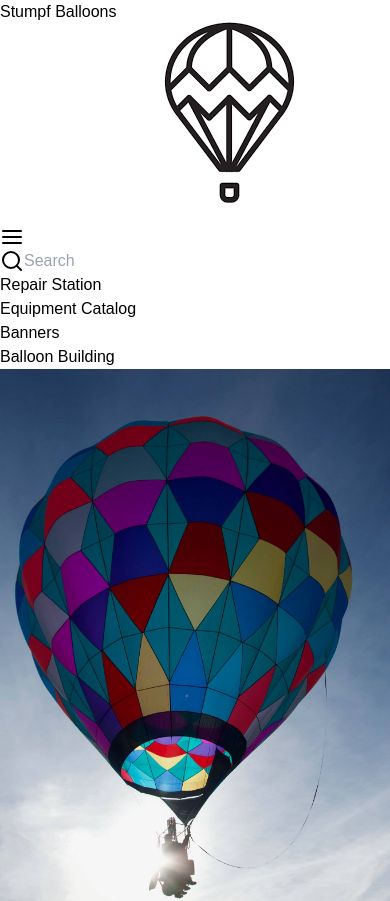
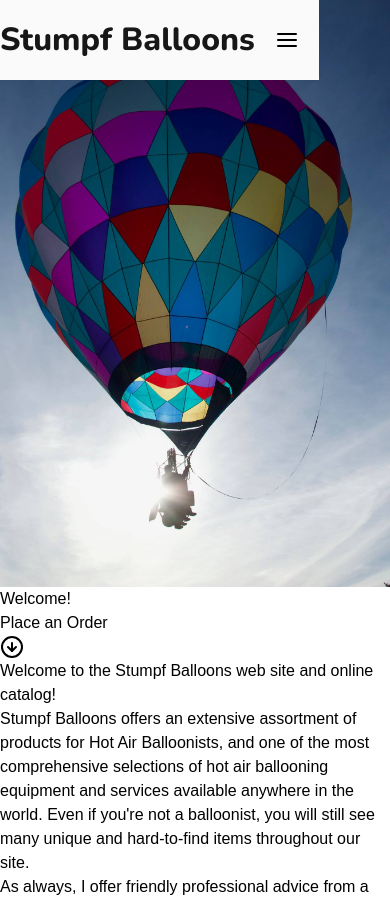
Before and after one commit to nkstumpf/stumpf-balloons-nextjs, a Next.js app: page / in a window 390 px wide. Shown: the top 901 px of the page. Built offline with nearby package versions, Linux system fonts and the light colour scheme.

Commit message:
feat: update tailwind config. port mobile nav styles. update catalog pages

```diff
--- a/components/Header.jsx
+++ b/components/Header.jsx
@@ -1,128 +1,47 @@
 import React from 'react';
 import Link from 'next/link';
-import { Menu, X, Search } from 'react-feather';
+import { Menu, X } from 'react-feather';
+import clsx from 'clsx';
 
-// header styles
+const headerStyles = [
+  'w-100',
+  'text-center'
+];
 
-//   width: 100%;
-//   text-align: center;
 
-//   a {
-//       text-decoration: none;
-//   }
+const divStyles = [
+  'flex',
+  'fixed',
+  'top-0',
+  'left-0',
+  'w-100',
+  'z-50',
+  'h-[80px]',
+  'content-start',
+  'items-center',
+  'bg-white',
+];
 
-//   ul, ol {
-//       list-style: none;
-//   }
+const navStyles = [
+  'z-30',
+  'fixed',
+  'overflow-hidden',
+  'left-0',
+  'bg-white',
+  'w-full',
+  'm-0',
+];
 
-//   .flex {
-//       display: flex;
-//       justify-content: center;
-//       align-items: center;
-//   }
-// `
-
-// div styles
-//   position: fixed;
-//   top: 0px;
-//   left: 0px;
-//   width: 100%;
-//   z-index: 40;
-//   height: 80px;
-//   display: flex;
-//   justify-content: flex-start;
-//   align-items: center;
-//   background-color: white;
-
-//   .logo-container {
-//       width: 100%;
-//   }
-
-//   .logo {
-//     font-family: ${(props) => props.theme.fonts.logo};
-//     font-size: ${(props) => props.theme.fonts.sizes.headinglg};
-//   }
-
-//   .sb-icon {
-//     width: auto;
-//     height: 50px;
-//     margin: 0px;
-//   }
-
-//   .menu-icon {
-//     margin: 20px;
-//   }
-
-// nav styles
-
-  // z-index: 30;
-  // position: fixed;
-  // overflow: hidden;
-  // top: -230px;
-  // left: 0px;
-  // background-color: white;
-  // width: 100%;
-  // margin: 0;
-  // transition: top 1s;
-
-  // & ul {
-  //   width: 100%;
-  //   padding: 0;
-  //   display: flex;
-  //   justify-content: space-around;
-  //   flex-direction: column; // change to row for desktop view
-  //   margin: 0;
-
-  //   & a {
-  //       color: black;
-  //       font-family: ${(props) => props.theme.fonts.heading};
-  //       font-size: ${(props) => props.theme.fonts.sizes.headingsm};
-  //   }
-
-  //   & a:hover {
-  //       color: white;
-  //   }
-
-  //   & li {
-  //       border-bottom: solid black 1px;
-  //       padding: 10px;
-
-  //       & input {
-  //         font-family: ${(props) => props.theme.fonts.heading};
-  //         font-size: ${(props) => props.theme.fonts.sizes.headingsm};
-  //       }
-  //   }
-
-  //   & li:last-child {
-  //       border-bottom: none;
-  //   }
-
-  //   & li:hover {
-  //       background-color: black;
-  //       cursor: pointer;
-
-  //       & a {
-  //           color: white;
-  //       }
-
-  //       & .searchbar-icon {
-  //           color: white;
-  //       }
-  //   }
-
-  //   .searchbar-icon {
-  //     margin-right: 10px;
-  //   }
-
-  //   .searchbar-input {
-  //     width: 100%;
-  //     padding: 5px 5px 5px 10px;
-  //     text-align: left;
-  //     box-shadow: none;
-  //     border: solid black 1px;
-  //     border-radius: 10px;
-  //   }
-  // }
+const listStyles = [
+  'w-100',
+  'p-0',
+  'flex',
+  'justify-around',
+  'flex-col', // change to 'flex-row' for desktop view
+  'm-0',
+  'list-none',
+  'bg-white'
+];
 
 export default class Header extends React.Component {
     constructor(props) {
@@ -137,29 +56,22 @@ export default class Header extends React.Component {
 
     handleOpenNav = () => {
       this.setState({isOpen: true});
-      const navbarStyles = this.mobileNav.current.style;
-      navbarStyles.top = '80px';
-
     }
 
     handleCloseNav = () => {
       this.setState({isOpen: false});
-      this.mobileNav.current.style.top = '-230px';
     }
 
     render() {
 
       return (
         <>
-          <header>
+          <header className={clsx(headerStyles)}>
+            <div className={clsx(divStyles, 'flex content-center items-center')}>
               <div>
-                <div className="flex">
-                  <h1 className="">Stumpf Balloons</h1>
-                  <Link href="./">
-                    <img className="sb-icon" src='/images/sb-balloon-icon.png' alt="Balloon Icon"/>
-                  </Link>
+                <h1 className="text-black font-header text-headerLg">Stumpf Balloons</h1>
               </div>
-                <div className="menu-icon">
+              <div className="m-[20px] cursor-pointer">
                 {this.state.isOpen &&
                 <X onClick={this.handleCloseNav} />
                 }
@@ -168,32 +80,26 @@ export default class Header extends React.Component {
                 }
               </div>
             </div>
-            <nav ref={this.mobileNav}>
-              <ul>
-                <li>
-                  <div className="searchbar flex">
-                      <Search className="searchbar-icon" aria-hidden="true"></Search>
-                      <input className="searchbar-input" type="text" placeholder="Search"/>
-                  </div>
-                </li>
-                <li>
+            <nav className={clsx(navStyles, this.state.isOpen ? 'top-[80px]' : 'top-[-230px]')} ref={this.mobileNav}>
+              <ul className={clsx(listStyles)}>
+                <li className="border-black border-b p-1 bg-white">
                   <Link href="/repair-station">
-                    <a>Repair Station</a>
+                    <a className="no-underline hover:text-teal text-black text-baseLg font-header">Repair Station</a>
                   </Link>
                 </li>
-                <li>
+                <li className="border-black border-b p-1 bg-white">
                   <Link href="/equipment-catalog">
-                    <a>Equipment Catalog</a>
+                    <a className="no-underline hover:text-teal text-black text-baseLg font-header">Equipment Catalog</a>
                   </Link>
                 </li>
-                <li>
+                <li className="border-black border-b p-1 bg-white">
                   <Link href="/banners">
-                    <a>Banners</a>
+                    <a className="no-underline hover:text-teal text-black text-baseLg font-header">Banners</a>
                   </Link>
                 </li>
-                <li>
+                <li className="p-1 bg-white">
                   <Link href="/balloon-building">
-                    <a>Balloon Building</a>
+                    <a className="no-underline hover:text-teal text-black text-baseLg font-header">Balloon Building</a>
                   </Link>
                 </li>
               </ul>
--- a/pages/equipment-catalog/[slug].jsx
+++ b/pages/equipment-catalog/[slug].jsx
@@ -5,22 +5,23 @@ const ProductPage = ({ story }) => {
   const { content } = story;
   // console.log(content.available_colors);
 
+  const colorNames = content.available_colors = content.available_colors.map(color => {
+    return color
+  });
+
   return (
     <div>
-      <h1>{content.name}</h1>
-      <p>{content.price}</p>
+      <h1 className="text-emerald">{content.name}</h1>
+      <p>${content.price}</p>
       <p>{content.description}</p>
-      <p>{content.shipping_weight}</p>
-      <p>{content.sku}</p>
       <h2>Available Colors:</h2>
-      <ul>
-      {content.available_colors && (
-        content.available_colors.map(color => (
-        <li>{color}</li>
-        )
-        ))}
-      </ul>
+      {colorNames.map(color => {
+        return <p>{color}</p>;
+      })}
+      <p>{content.color_details}</p>
       <img src={content.images[0].filename} alt={content.name} />
+      <p>{content.size}</p>
+      <p>{content.additional_options}</p>
     </div>
   );
 }
--- /dev/null
+++ b/pages/equipment-catalog/droplines/index.jsx
@@ -0,0 +1,22 @@
+import React from 'react';
+import Storyblok from '@/lib/storyblok';
+import Header from '@components/Header';
+import Footer from '@components/Footer';
+import Link from 'next/link';
+
+const DroplinesPage = () => {
+
+
+  return (
+    <>
+      {/* <Header /> */}
+      <section>
+          <h1>Droplines</h1>
+          <h2>All Products:</h2>
+      </section>
+      {/* <Footer /> */}
+    </>
+  );
+}
+
+export default DroplinesPage;
--- a/styles/global.css
+++ b/styles/global.css
@@ -2,8 +2,9 @@
 @import 'tailwindcss/components';
 @import 'tailwindcss/utilities';
 
-/* @import "./partials/fonts.css";
-@import "./partials/base.css";
+@import "./partials/fonts.css";
+
+/* @import "./partials/base.css";
 @import "./partials/typography.css"; */
 
 @import 'partials/carousel-card';
--- a/styles/partials/fonts.css
+++ b/styles/partials/fonts.css
@@ -0,0 +1 @@
+@import url('https://fonts.googleapis.com/css2?family=Nunito:ital,wght@1,900&display=swap');
--- a/tailwind.config.js
+++ b/tailwind.config.js
@@ -1,6 +1,4 @@
 const colors = require('tailwindcss/colors')
-// plugins
-// const typography = require('./tailwindPlugins/typography');
 
 module.exports = {
   mode: 'jit',
@@ -14,7 +12,6 @@ module.exports = {
     extend: {},
 
     screens: {
-      xxs: '240px',
       xs: '320px',
       sm: '480px',
       md: '760px',
@@ -24,20 +21,28 @@ module.exports = {
     },
 
     colors: {
-      transparent: 'transparent',
-      current: 'currentColor',
-      black: colors.black,
-      white: colors.white,
-      gray: colors.gray,
-      emerald: colors.emerald,
-      indigo: colors.indigo,
-      yellow: colors.yellow,
+      black: '#171717',
+      white: '#fafafa',
+      grey: '#94a3b5',
+      teal: '#2DD4BF',
+      red: '#EF4444',
+      indigo: '#818CF8',
+
     },
 
     fontFamily: {
-      header: ['Montserrat', 'Helvetica', 'Arial', 'sans-serif'],
+      header: ['Nunito', 'Helvetica', 'Arial', 'sans-serif'],
       sans: ['proxima-nova', 'Arial', 'sans-serif']
     },
+
+    fontSize: {
+      base: ['1rem', '1.75rem'], // 16px x 28px
+      baseLg: ['1.375rem', '2.125rem'], // 22px x 34px
+
+      headerSm: ['1.5rem', '2.25rem'], // 20px x 32px
+      header: ['1.75rem', '2.5rem'], // 24px x 36px
+      headerLg: ['2rem', '3rem'], // 28px x 48px
+    }
   },
   plugins: [],
 }
```
Lines whose indentation alone changed are shown as unchanged.
